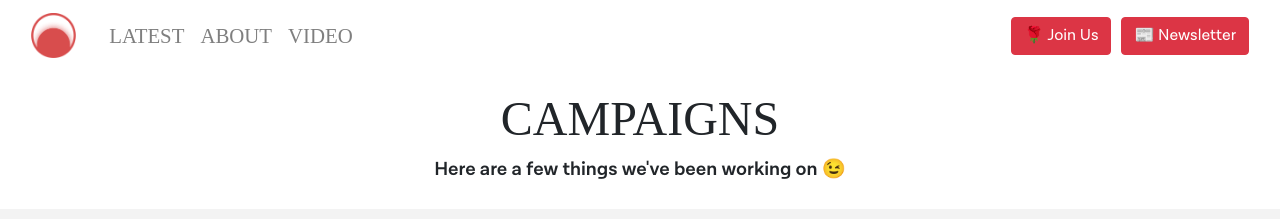
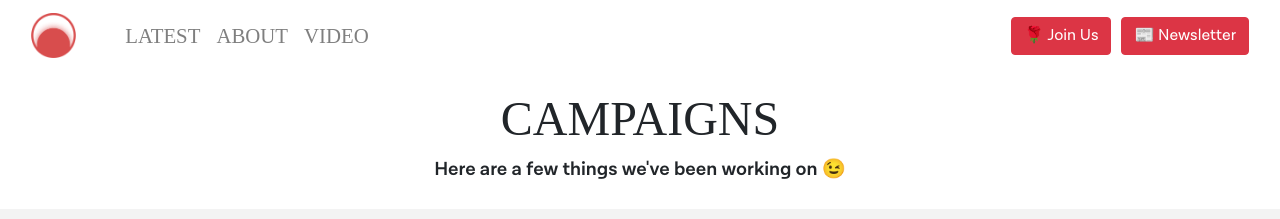
Before and after one commit to ClarkNarvas/Labour-Nexus, a Jekyll site: the page built from campaigns.markdown, in a window 1280 px wide. Shown: the top 219 px of the page. Built offline with Jekyll 4.4.1, drawn with Linux system fonts in a browser that asks for light colours; some web fonts are replaced.

Commit message:
header bug fix

```diff
--- a/_includes/components/widepageheader.html
+++ b/_includes/components/widepageheader.html
@@ -152,7 +152,7 @@
 
   #newwidepageheader {
     background-image: url(/assets/brand/background-animation/2.png);
-    background-size: 320%;
+    background-size: 450%;
     animation: none;
   }
 }
--- a/_includes/header.html
+++ b/_includes/header.html
@@ -2,7 +2,7 @@
  <header>
     <nav class="navbar fixed-top navbar-expand-lg navbar-light" style="background-color: #FFFFFF;">
         <div class="container-fluid">
-        <a class="navbar-brand mx-auto" href="/index.html"><img src="/assets/logo/red-symbol.png" width="auto" height="45" alt="Nexus Movement" style="padding-right: 25px;"></a>
+        <a class="navbar-brand" href="/index.html"><img src="/assets/logo/red-symbol.png" width="auto" height="45" alt="Nexus Movement" style="padding-right: 25px;"></a>
         <button class="navbar-toggler" type="button" data-toggle="collapse" data-target="#navbarSupportedContent" aria-controls="navbarSupportedContent" aria-expanded="false" aria-label="Toggle navigation">
             <span class="navbar-toggler-icon"></span>
           </button>
```
Also changed, not shown: 15 other files.
